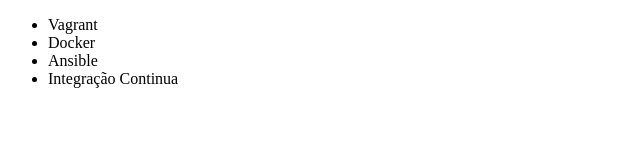
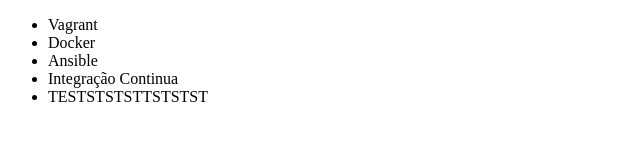
Before and after one commit to alexist98/alura-git, a plain HTML site: page index.html in a window 1280 px wide. Shown: the whole page, without its empty margins (0-640 px from the left). Drawn offline with Linux system fonts and the light colour scheme.

Commit message:
Adicionado novo

```diff
--- a/index.html
+++ b/index.html
@@ -10,6 +10,7 @@
         <li>Docker</li>
         <li>Ansible</li>
         <li>Integração Continua</li>
+        <li>TESTSTSTSTTSTSTST</li>
     </ul>
 </body>
 </html>
```
